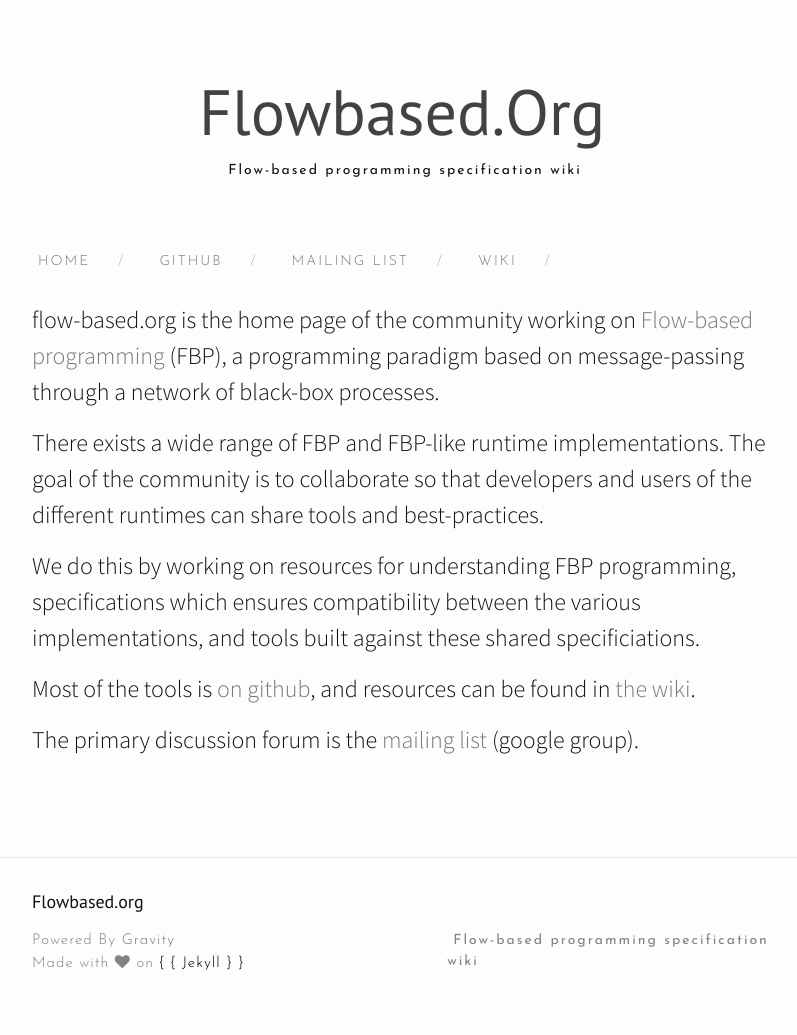
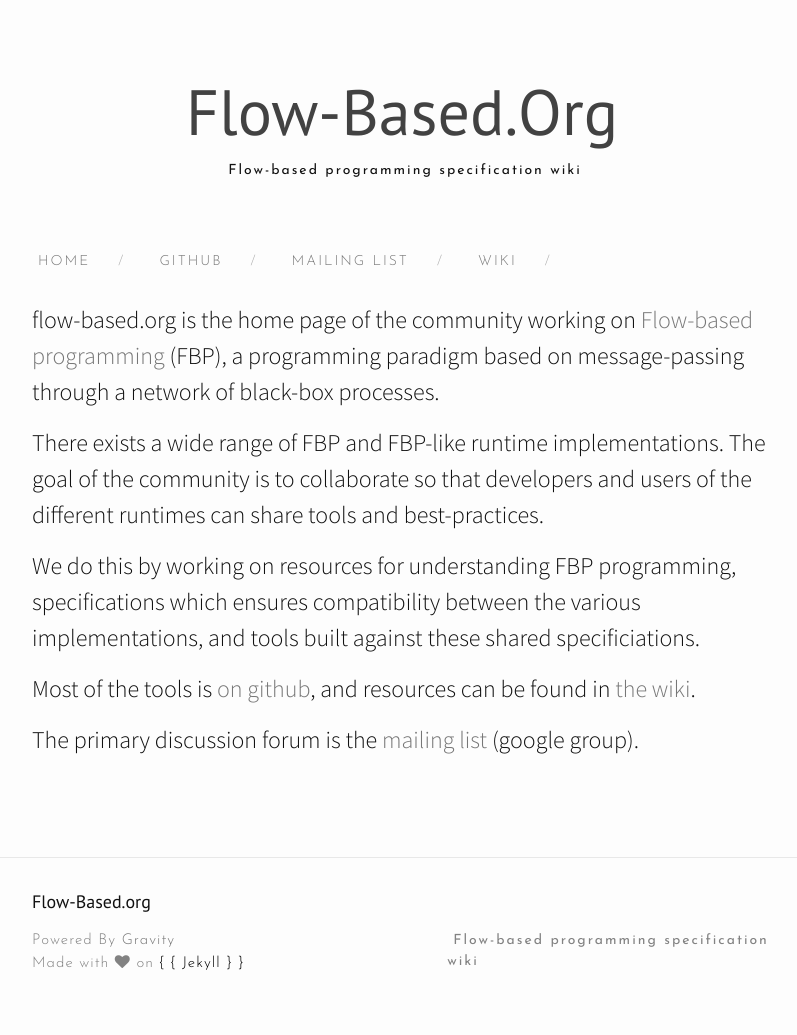
Before and after one commit to flowbased/flow-based.org, a Jekyll site: the page built from index.md, in a window 1280 px wide. Shown: the whole page, without its empty margins (238-1035 px from the left). Built offline with Jekyll 4.4.1, drawn with Linux system fonts in a browser that asks for light colours; nearby versions of some CDN libraries; our own code applies the rules of GitHub Pages for plain Markdown files.

Commit message:
Update _config.yml

```diff
--- a/_config.yml
+++ b/_config.yml
@@ -2,7 +2,7 @@
   - jekyll-coffeescript
   - jekyll-paginate
 
-title: Flowbased.org
+title: Flow-Based.org
 description: Flow-based programming specification wiki
 google_analytics:
 show_downloads: true
```
